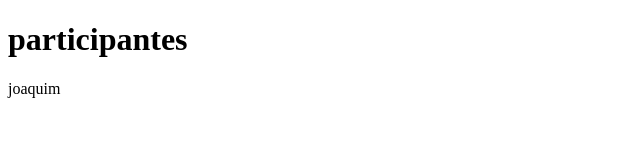
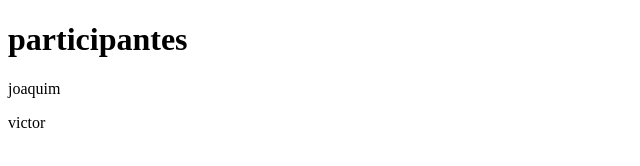
Before and after one commit to MiguelS4bino/Just-a-School-Work, a website: page public/sobre.html in a window 1280 px wide. Shown: the full height of the page, 0-640 px from the left. Drawn offline with Linux system fonts and the light colour scheme.

Commit message:
Victor Commited

```diff
--- a/public/sobre.html
+++ b/public/sobre.html
@@ -8,6 +8,7 @@
 <body>
     <h1>participantes</h1>
     <p>joaquim</p>
+    <p>victor</p>
 
 
 
```
